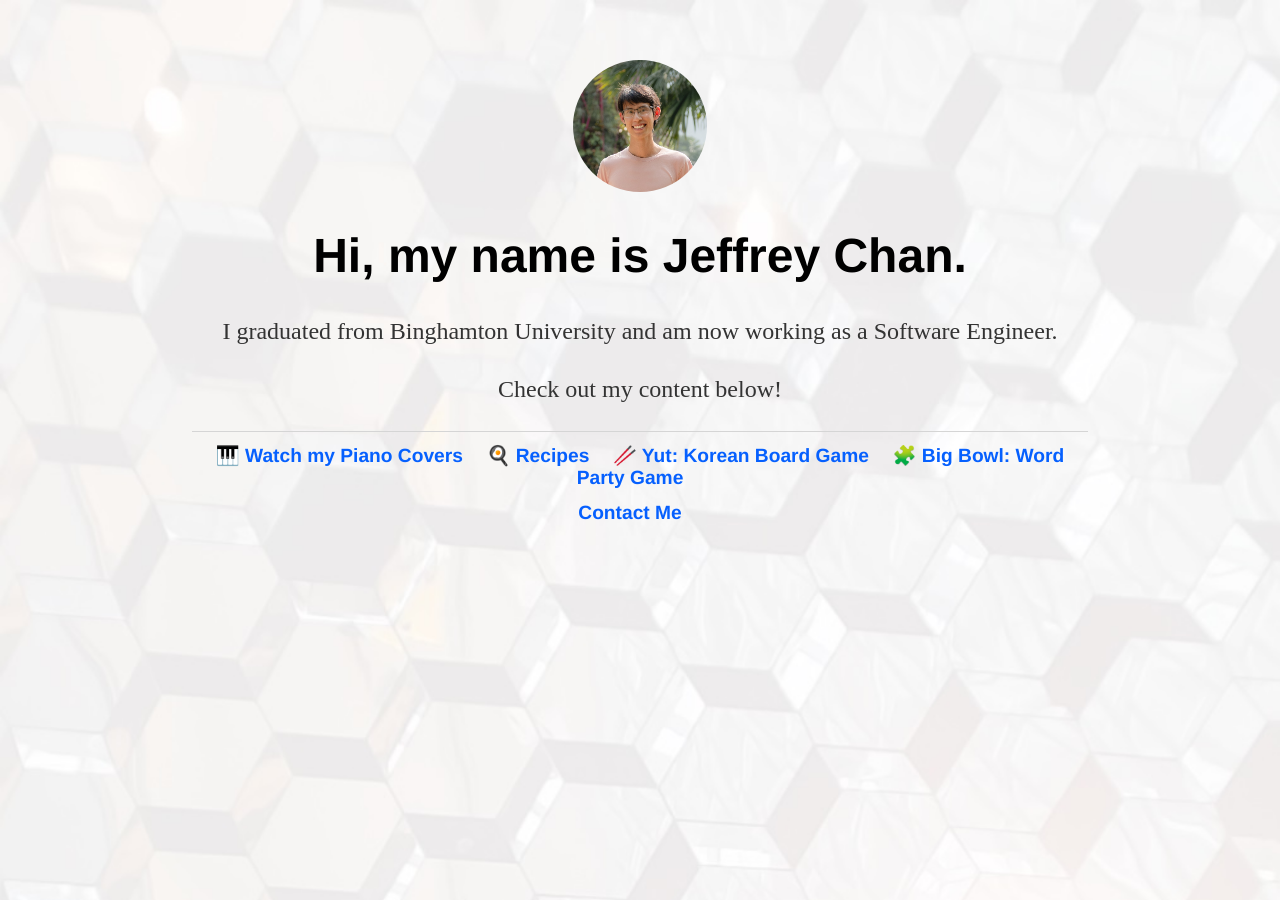
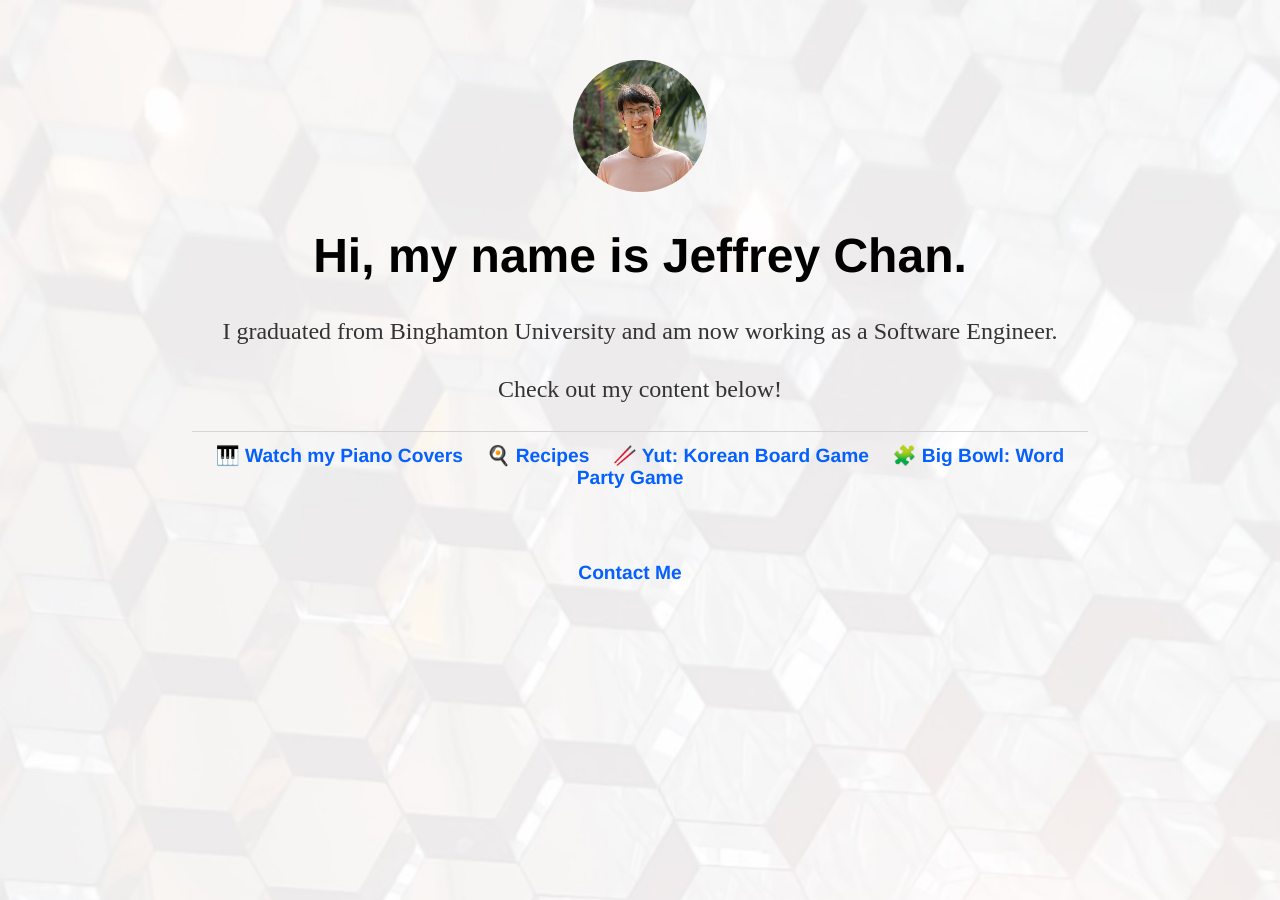
Before and after one commit to superjeffreyc/superjeffreyc.github.io, a Jekyll site: the page built from index.html, in a window 1280 px wide. Built offline with Jekyll 4.4.1, drawn with Linux system fonts in a browser that asks for light colours.

Commit message:
Update main.css

```diff
--- a/css/main.css
+++ b/css/main.css
@@ -51,3 +51,9 @@ ul.posts li {
     width: 15%;
     border-radius: 50%;
 }
+
+.contact-link {
+    display: inline-block;
+    margin-top: 60px;
+    text-decoration: none;
+}
```
